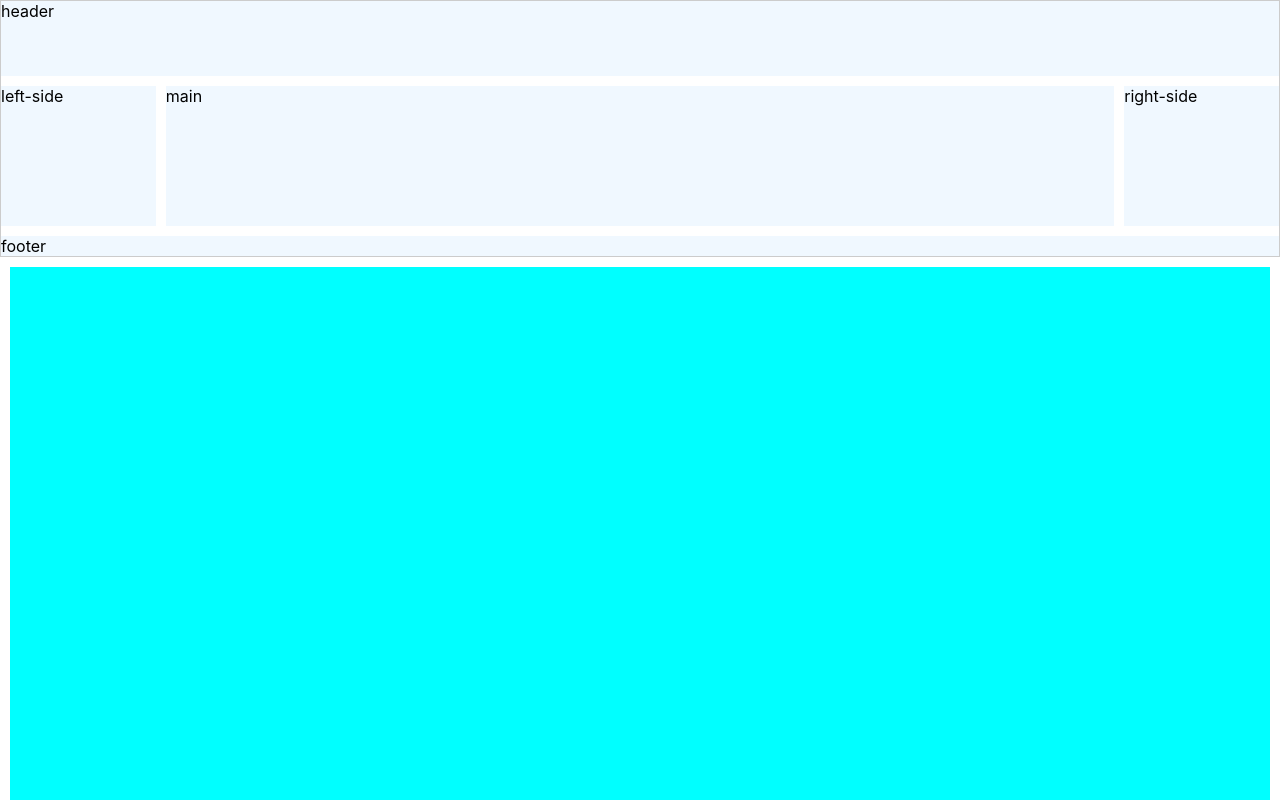
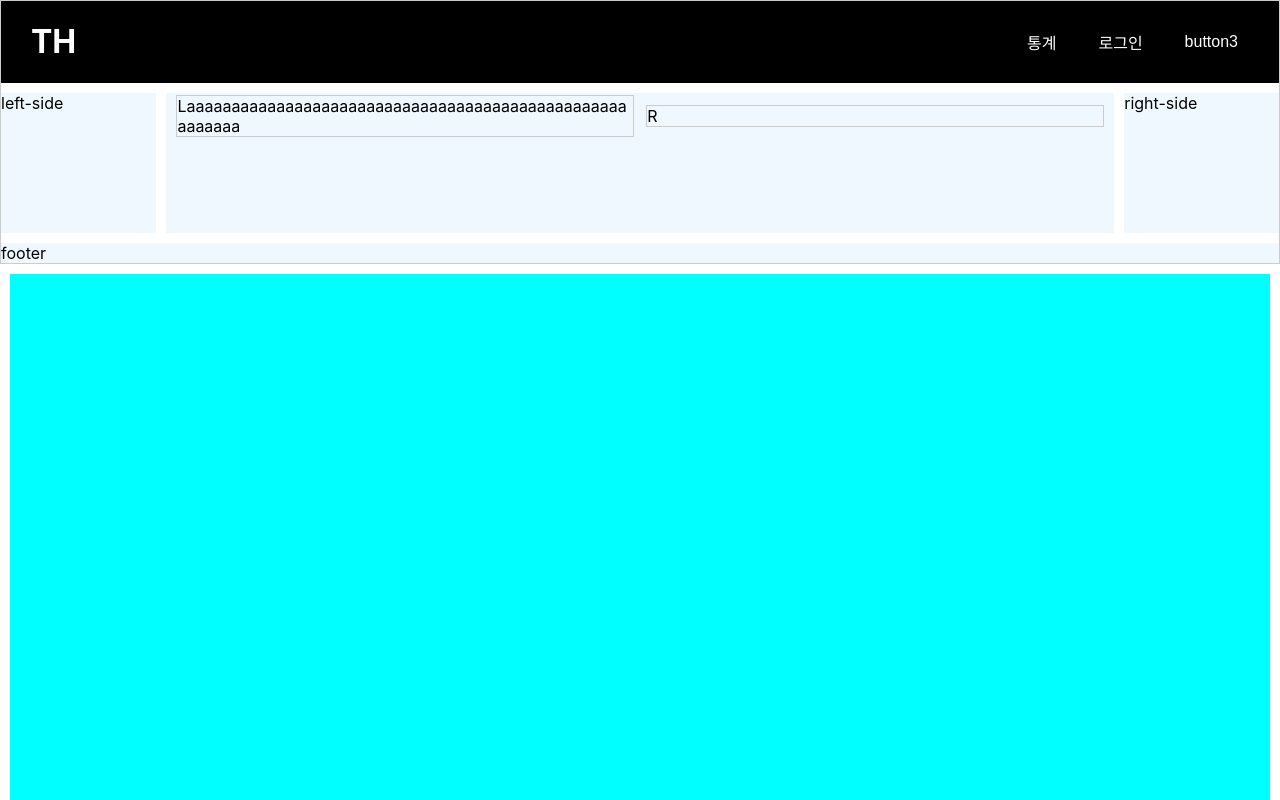
Before and after one commit to PiscesTH/hab, a React (Create React App) app: page / in a window 1280 px wide. Shown: the top 800 px of the page. Built offline with nearby package versions, Linux system fonts and the light colour scheme.

Commit message:
2024-08-19

```diff
--- a/src/App.css
+++ b/src/App.css
@@ -2,8 +2,17 @@
   display: grid;
   grid-template-columns: 1fr 2fr 2fr 2fr 1fr;
   gap: 10px;
-  grid-template-rows: 75px 2fr 2fr 2fr 1fr;
+  grid-template-rows: auto 2fr 2fr 2fr 1fr;
   border: solid 1px #ccc;
+}
+
+body {
+  box-sizing: border-box;
+}
+
+a{
+  text-decoration: none;
+  color: white;
 }
 
 .container > div {
@@ -12,6 +21,42 @@
 
 .header {
   grid-column: 1 / -1;
+  z-index: 1;
+}
+
+.header-container {
+  background-color: black;
+  display: flex;
+  align-items: center;
+  justify-content: space-between;
+  width: 100%;
+}
+
+.header-nav {
+  display: flex;
+  list-style: none;
+
+}
+
+.th {
+  margin-left: 30px;
+}
+
+button {
+  font-size: 1rem;
+  background-color: transparent;
+  border: 0;
+  cursor: pointer;
+  color: white;
+}
+
+.header-nav > li {
+  margin: auto 10px;
+  padding: 5px 5px;
+}
+
+.header-nav >li:last-child {
+  margin-right: 30px;
 }
 
 .left-side {
@@ -22,6 +67,20 @@
 .main {
   grid-column: 2 / span 3;
   grid-row: 2 / span 3;
+}
+
+.main-inner {
+  display: flex;
+  align-items: center;
+  justify-content: space-evenly;
+}
+
+.main-inner > div {
+  width: 48%;
+  height: 96%;
+  margin: 2px;
+  border: 1px solid #ccc;
+  word-break: break-all;
 }
 
 .right-side {
--- a/src/App.js
+++ b/src/App.js
@@ -1,15 +1,49 @@
 import logo from "./logo.svg";
 import "./App.css";
 import { useState } from "react";
+
+<bill>
+  <div>
+
+  </div>
+</bill>
 
 function App() {
   return (
     <div className="App">
       <body>
         <div className="container">
-          <div className="header">header</div>
+          <div className="header">
+            <div className="header-container">
+              <h1 className="th">
+                <a href="#">TH</a>
+              </h1>
+              <div className="menu">
+                <nav>
+                  <ul className="header-nav">
+                    <li>
+                      <button>
+                        <a href="#">통계</a>
+                      </button>
+                    </li>
+                    <li>
+                      <button>로그인</button>
+                    </li>
+                    <li>
+                      <button>button3</button>
+                    </li>
+                  </ul>
+                </nav>
+              </div>
+            </div>
+          </div>
           <div className="left-side">left-side</div>
-          <div className="main">main</div>
+          <div className="main">
+            <div className="main-inner">
+              <div className="main-inner-left">Laaaaaaaaaaaaaaaaaaaaaaaaaaaaaaaaaaaaaaaaaaaaaaaaaaaaaaaa</div>
+              <div className="main-inner-right">R</div>
+            </div>
+          </div>
           <div className="footer">footer</div>
           <div className="right-side">right-side</div>
         </div>
```
